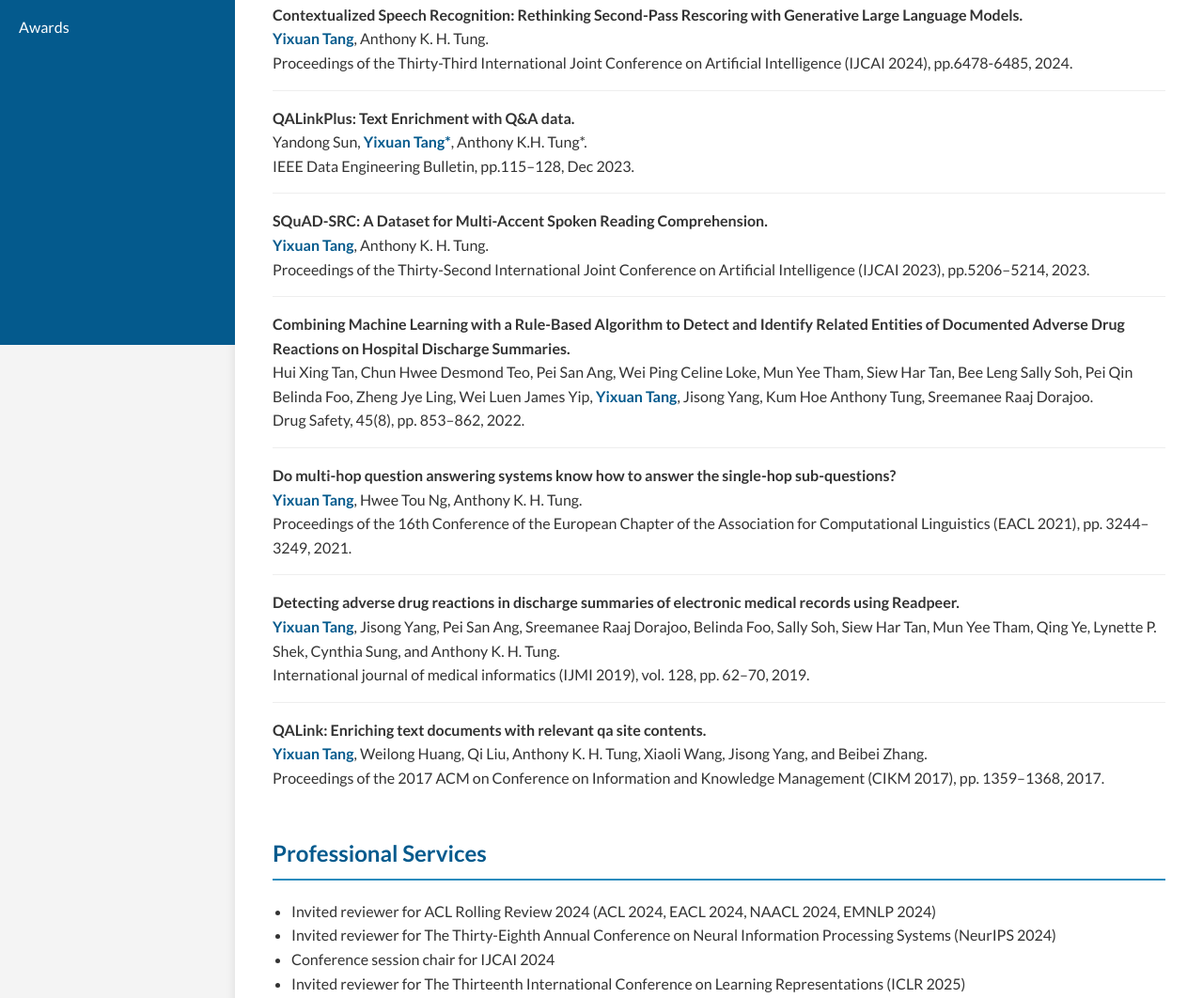
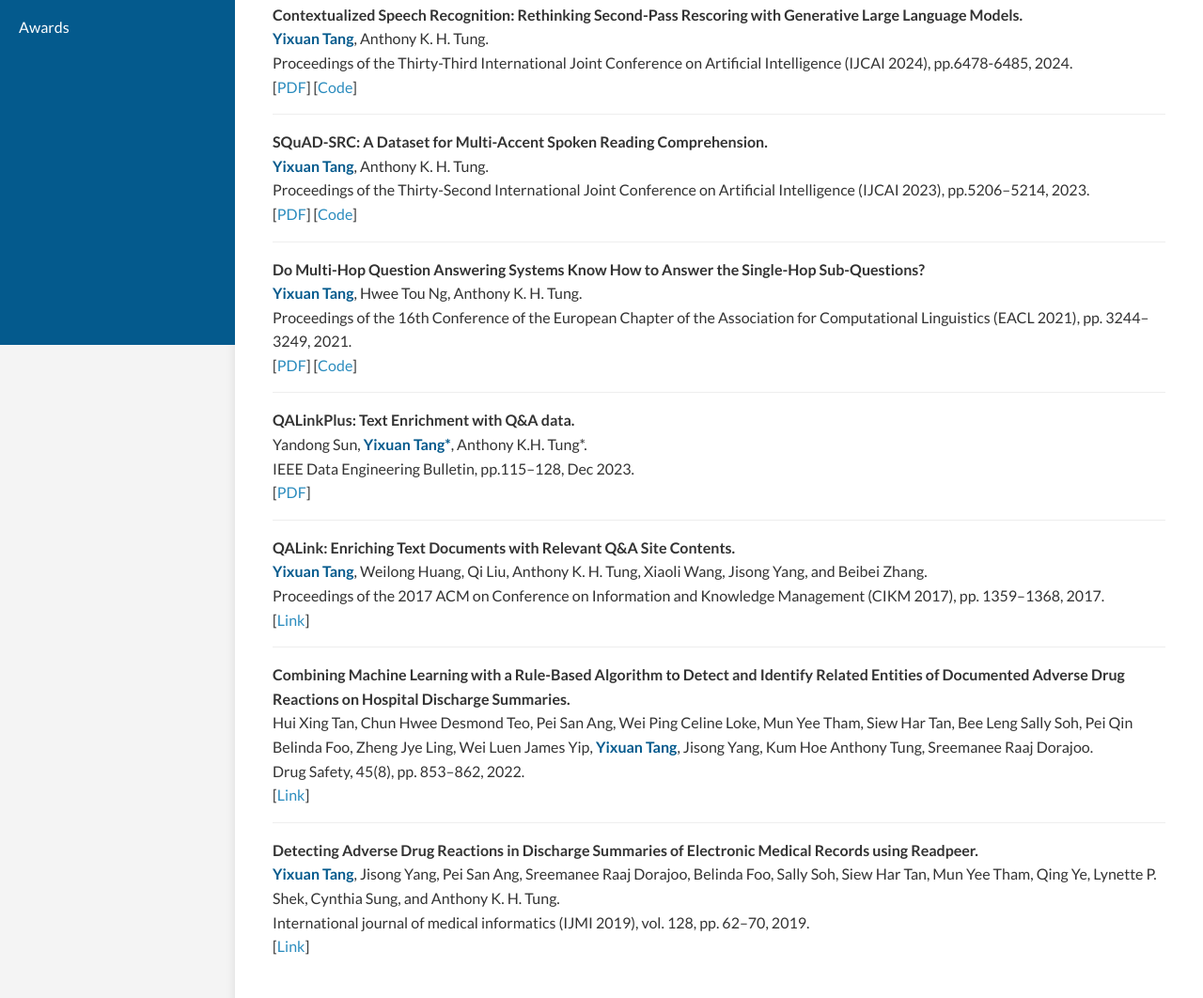
Before and after one commit to tangyixuan/tangyixuan.github.io, a plain HTML site: page index.html in a window 1280 px wide. Shown: the part 433-1495 px from the top of the page at 94% size. Drawn offline with Linux system fonts and the light colour scheme.

Commit message:
Update index.html

```diff
--- a/index.html
+++ b/index.html
@@ -128,38 +128,51 @@
             <div class="publication">
                 <strong>Contextualized Speech Recognition: Rethinking Second-Pass Rescoring with Generative Large Language Models.</strong><br>
                 <strong style="color: #045a8d;">Yixuan Tang</strong>, Anthony K. H. Tung.<br>
-                Proceedings of the Thirty-Third International Joint Conference on Artificial Intelligence (IJCAI 2024), pp.6478-6485, 2024.
-            </div>
-            <div class="publication">
-                <strong>QALinkPlus: Text Enrichment with Q&A data.</strong><br>
-                Yandong Sun, <strong style="color: #045a8d;">Yixuan Tang*</strong>, Anthony K.H. Tung*.<br>
-                IEEE Data Engineering Bulletin, pp.115–128, Dec 2023.
+                Proceedings of the Thirty-Third International Joint Conference on Artificial Intelligence (IJCAI 2024), pp.6478-6485, 2024.<br>
+                [<a href="https://www.ijcai.org/proceedings/2024/0716.pdf">PDF</a>]
+                [<a href="https://github.com/tangyixuan/2ndPassContextASR">Code</a>]
             </div>
             <div class="publication">
                 <strong>SQuAD-SRC: A Dataset for Multi-Accent Spoken Reading Comprehension.</strong><br>
                 <strong style="color: #045a8d;">Yixuan Tang</strong>, Anthony K. H. Tung.<br>
-                Proceedings of the Thirty-Second International Joint Conference on Artificial Intelligence (IJCAI 2023), pp.5206–5214, 2023.
+                Proceedings of the Thirty-Second International Joint Conference on Artificial Intelligence (IJCAI 2023), pp.5206–5214, 2023.<br>
+                [<a href="https://www.ijcai.org/proceedings/2023/0606.pdf">PDF</a>]
+                [<a href="https://github.com/tangyixuan/SQuAD-SRC">Code</a>]
+            </div>
+            <div class="publication">
+                <strong>Do Multi-Hop Question Answering Systems Know How to Answer the Single-Hop Sub-Questions?</strong><br>
+                <strong style="color: #045a8d;">Yixuan Tang</strong>, Hwee Tou Ng, Anthony K. H. Tung.<br>
+                Proceedings of the 16th Conference of the European Chapter of the Association for Computational Linguistics (EACL 2021), pp. 3244–3249, 2021.<br>
+                [<a href="https://aclanthology.org/2021.eacl-main.283.pdf">PDF</a>]
+                [<a href="https://github.com/yxxytang/subqa">Code</a>]
+            </div>
+
+            <div class="publication">
+                <strong>QALinkPlus: Text Enrichment with Q&A data.</strong><br>
+                Yandong Sun, <strong style="color: #045a8d;">Yixuan Tang*</strong>, Anthony K.H. Tung*.<br>
+                IEEE Data Engineering Bulletin, pp.115–128, Dec 2023.<br>
+                [<a href="http://sites.computer.org/debull/A23dec/p115.pdf">PDF</a>]
+            </div>
+            <div class="publication">
+                <strong>QALink: Enriching Text Documents with Relevant Q&A Site Contents.</strong><br>
+                <strong style="color: #045a8d;">Yixuan Tang</strong>, Weilong Huang, Qi Liu, Anthony K. H. Tung, Xiaoli Wang, Jisong Yang, and Beibei Zhang.<br>
+                Proceedings of the 2017 ACM on Conference on Information and Knowledge Management (CIKM 2017), pp. 1359–1368, 2017.<br>
+                [<a href="https://dl.acm.org/doi/10.1145/3132847.3132934">Link</a>]
             </div>
             <div class="publication">
                 <strong>Combining Machine Learning with a Rule-Based Algorithm to Detect and Identify Related Entities of Documented Adverse Drug Reactions on Hospital Discharge Summaries.</strong><br>
                 Hui Xing Tan, Chun Hwee Desmond Teo, Pei San Ang, Wei Ping Celine Loke, Mun Yee Tham, Siew Har Tan, Bee Leng Sally Soh, Pei Qin Belinda Foo, Zheng Jye Ling, Wei Luen James Yip, <strong style="color: #045a8d;">Yixuan Tang</strong>, Jisong Yang, Kum Hoe Anthony Tung, Sreemanee Raaj Dorajoo.<br>
-                Drug Safety, 45(8), pp. 853–862, 2022.
+                Drug Safety, 45(8), pp. 853–862, 2022.<br>
+                [<a href="https://pubmed.ncbi.nlm.nih.gov/35794349/">Link</a>]
             </div>
+
             <div class="publication">
-                <strong>Do multi-hop question answering systems know how to answer the single-hop sub-questions?</strong><br>
-                <strong style="color: #045a8d;">Yixuan Tang</strong>, Hwee Tou Ng, Anthony K. H. Tung.<br>
-                Proceedings of the 16th Conference of the European Chapter of the Association for Computational Linguistics (EACL 2021), pp. 3244–3249, 2021.
+                <strong>Detecting Adverse Drug Reactions in Discharge Summaries of Electronic Medical Records using Readpeer.</strong><br>
+                <strong style="color: #045a8d;">Yixuan Tang</strong>, Jisong Yang, Pei San Ang, Sreemanee Raaj Dorajoo, Belinda Foo, Sally Soh, Siew Har Tan, Mun Yee Tham, Qing Ye, Lynette P. Shek, Cynthia Sung, and Anthony K. H. Tung.<br>
+                International journal of medical informatics (IJMI 2019), vol. 128, pp. 62–70, 2019.<br>
+                [<a href="https://pubmed.ncbi.nlm.nih.gov/31160013/">Link</a>]
             </div>
-            <div class="publication">
-                <strong>Detecting adverse drug reactions in discharge summaries of electronic medical records using Readpeer.</strong><br>
-                <strong style="color: #045a8d;">Yixuan Tang</strong>, Jisong Yang, Pei San Ang, Sreemanee Raaj Dorajoo, Belinda Foo, Sally Soh, Siew Har Tan, Mun Yee Tham, Qing Ye, Lynette P. Shek, Cynthia Sung, and Anthony K. H. Tung.<br>
-                International journal of medical informatics (IJMI 2019), vol. 128, pp. 62–70, 2019.
-            </div>
-            <div class="publication">
-                <strong>QALink: Enriching text documents with relevant qa site contents.</strong><br>
-                <strong style="color: #045a8d;">Yixuan Tang</strong>, Weilong Huang, Qi Liu, Anthony K. H. Tung, Xiaoli Wang, Jisong Yang, and Beibei Zhang.<br>
-                Proceedings of the 2017 ACM on Conference on Information and Knowledge Management (CIKM 2017), pp. 1359–1368, 2017.
-            </div>
+
         </section>
 
 
```
